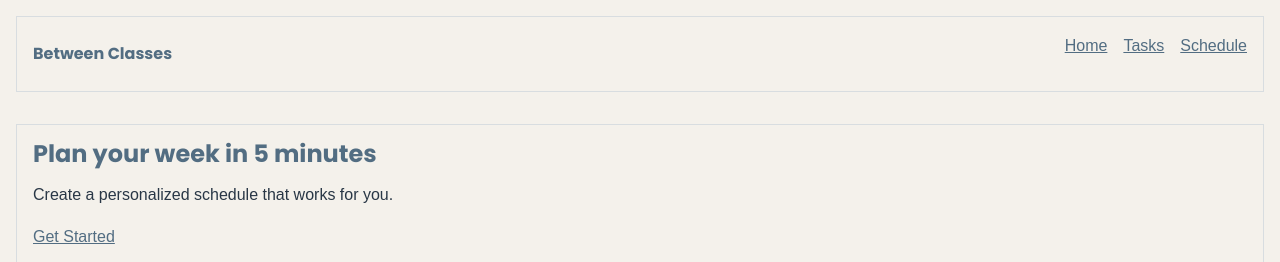
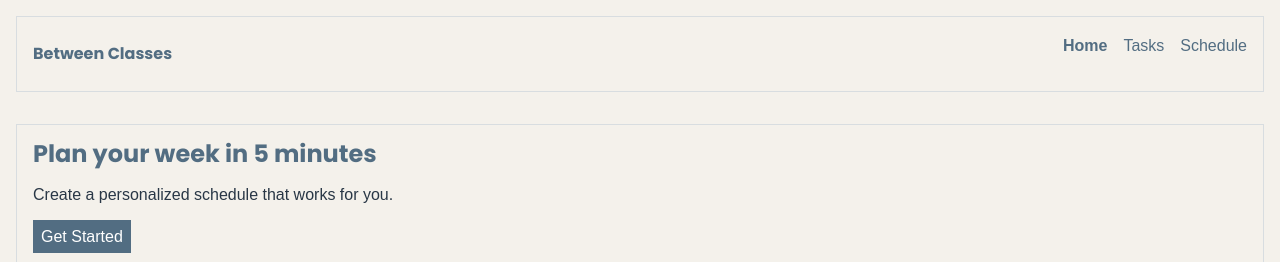
Before and after one commit to meiraspotts/touro-f26-spotts-meira, a plain HTML site: page home.html in a window 1280 px wide. Shown: the top 262 px of the page. Drawn offline with Linux system fonts and the light colour scheme.

Commit message:
Add reflection

```diff
--- a/home.html
+++ b/home.html
@@ -19,7 +19,7 @@
         <nav>
           <p class="logo">Between Classes</p>
           <div class="nav-links">
-            <p><a href="home.html">Home</a></p>
+            <p><a href="home.html" class="current">Home</a></p>
             <p><a href="tasks.html">Tasks</a></p>
             <p><a href="schedule.html">Schedule</a></p>
           </div>
@@ -30,7 +30,7 @@
       <section class="hero">
         <h1>Plan your week in 5 minutes</h1>
         <p>Create a personalized schedule that works for you.</p>
-        <p><a href="tasks.html">Get Started</a></p>
+        <p class="start"><a href="tasks.html">Get Started</a></p>
 
         <img
           src="AdobeStock_2180172801.jpeg"
@@ -53,12 +53,12 @@
         <h2>3. Make it yours</h2>
         <p>Edit your tasks and activities whenever you need to.</p>
       </section>
+    </main>
 
-      <!-- FOOTER -->
-      <footer class="footer">
-        <p>© 2026 Between Classes</p>
-      </footer>
+    <!-- FOOTER -->
+    <footer class="footer">
+      <p>© 2026 Between Classes</p>
+    </footer>
 
-    </main>
   </body>
 </html>
--- a/style.css
+++ b/style.css
@@ -123,18 +123,40 @@ h1, h2 {
 
 }
 
-button {
+button, .start a {
   padding: var(--space-s);
   margin-bottom: var(--space-m);
   background: var(--color-primary);
   color: var(--color-white);
   border: none;
+  cursor: pointer;
+
 }
 
 a {
   color: var(--color-primary);
+  text-decoration: none;
+  cursor: pointer;
 }
 
+a:focus-visible,
+button:focus-visible,
+input:focus-visible {
+  outline: 3px solid var(--color-primary);
+  outline-offset: 3px;
+}
+
+a:hover,
+a:active,
+button:hover,
+button:active {
+  opacity: 0.7;
+}
+
+.current {
+  font-weight: bold;
+  text-underline-offset: 4px;
+}
 
 /* === WEEKLY CALENDAR === */
 .week-grid {
```
Also changed, not shown: schedule.html (+6 -7 lines), tasks.html (+6 -6 lines).
